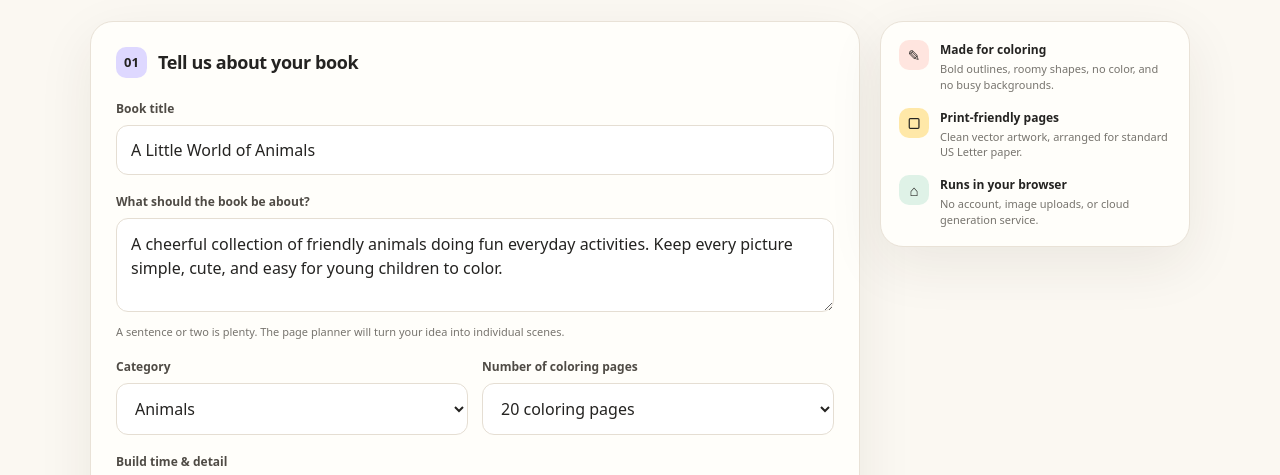
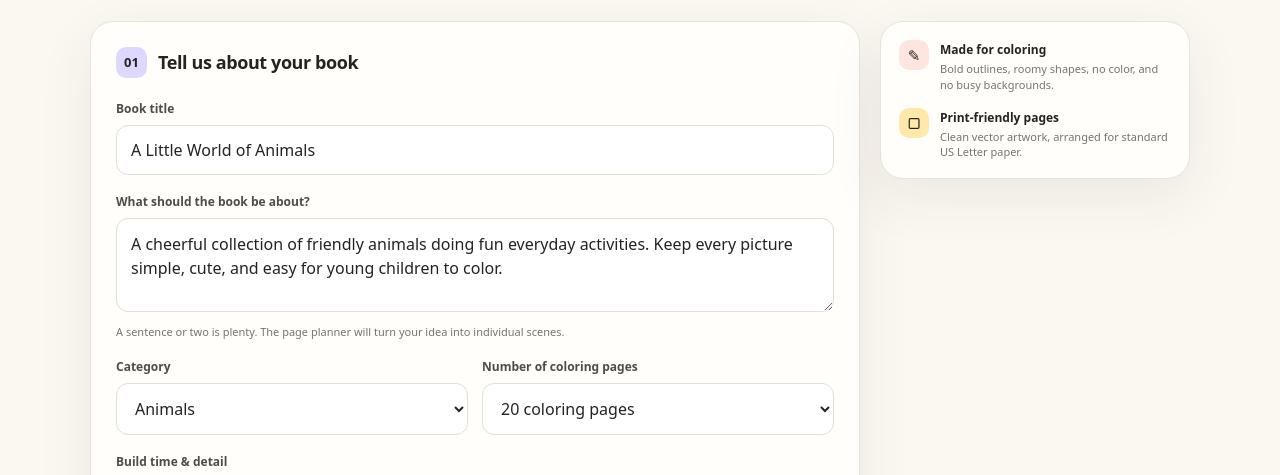
Before and after one commit to pages01/BookBuilder-, a plain HTML site: page index.html in a window 1280 px wide. Shown: the part 325-800 px from the top of the page. Drawn offline with Linux system fonts and the light colour scheme.

Commit message:
Remove remaining process explanation from builder sidebar

```diff
--- a/index.html
+++ b/index.html
@@ -308,7 +308,6 @@
         <section class="panel facts">
           <div class="fact"><div class="fact-icon" style="background:var(--pink2)">✎</div><div><strong>Made for coloring</strong><span>Bold outlines, roomy shapes, no color, and no busy backgrounds.</span></div></div>
           <div class="fact"><div class="fact-icon" style="background:var(--gold)">▢</div><div><strong>Print-friendly pages</strong><span>Clean vector artwork, arranged for standard US Letter paper.</span></div></div>
-          <div class="fact"><div class="fact-icon" style="background:var(--mint)">⌂</div><div><strong>Runs in your browser</strong><span>No account, image uploads, or cloud generation service.</span></div></div>
         </section>
       </aside>
     </div>
```
